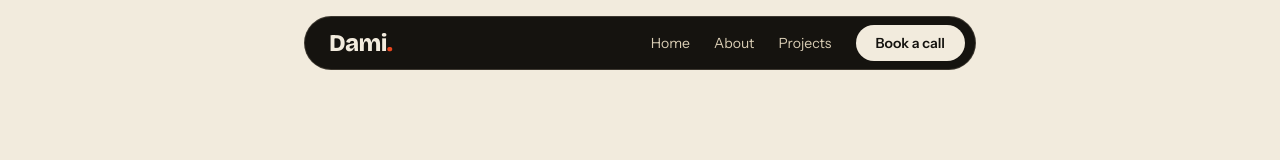
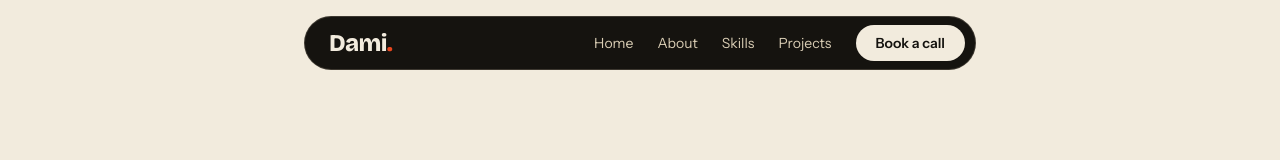
Before and after one commit to Damilola-Dev1/damilola-portfolio, a React (Vite) app: page /more-about in a window 1280 px wide. Shown: the top 160 px of the page. Built offline with nearby package versions, Linux system fonts and the light colour scheme.

Commit message:
Add Skills link to nav

```diff
--- a/src/components/Nav.tsx
+++ b/src/components/Nav.tsx
@@ -4,6 +4,7 @@ import { Link, useLocation } from "react-router-dom";
 const links = [
   { to: "/#top", label: "Home" },
   { to: "/#about", label: "About" },
+  { to: "/#skills", label: "Skills" },
   { to: "/#work", label: "Projects" },
 ];
 
```
